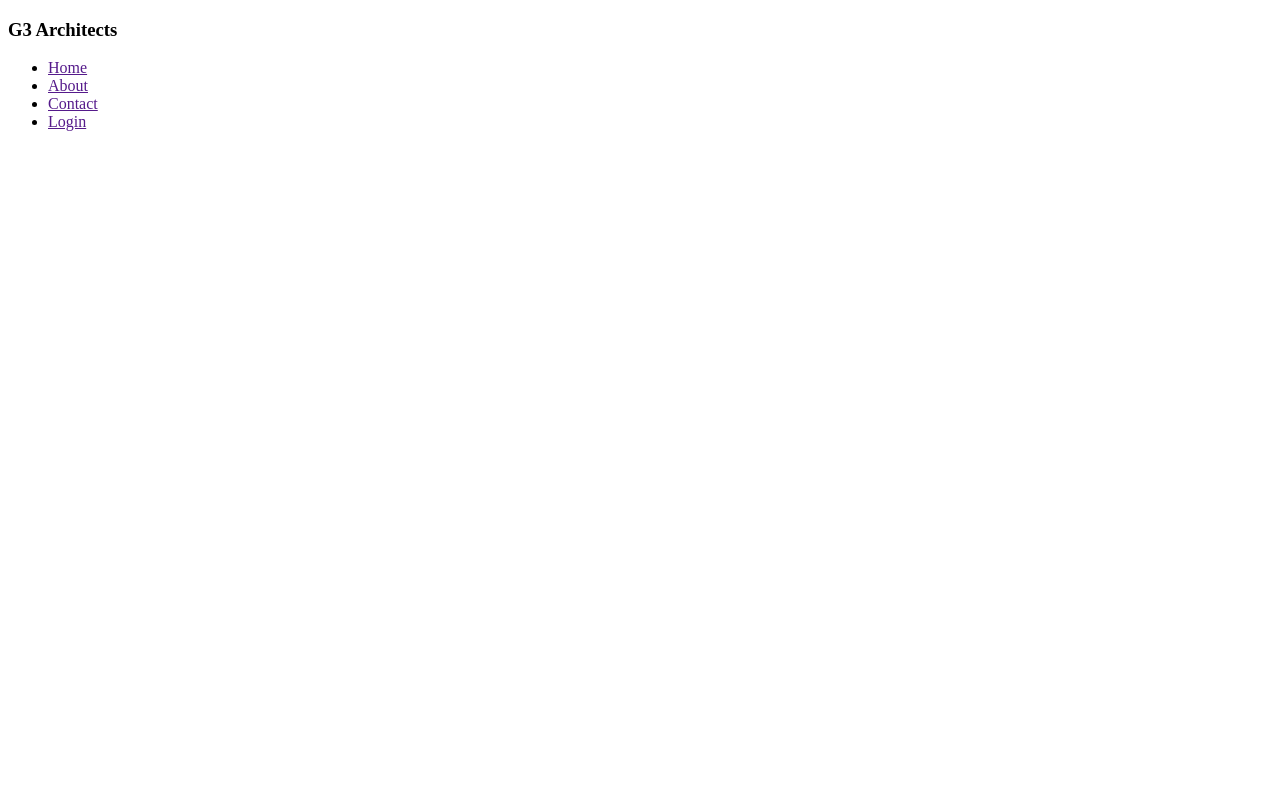
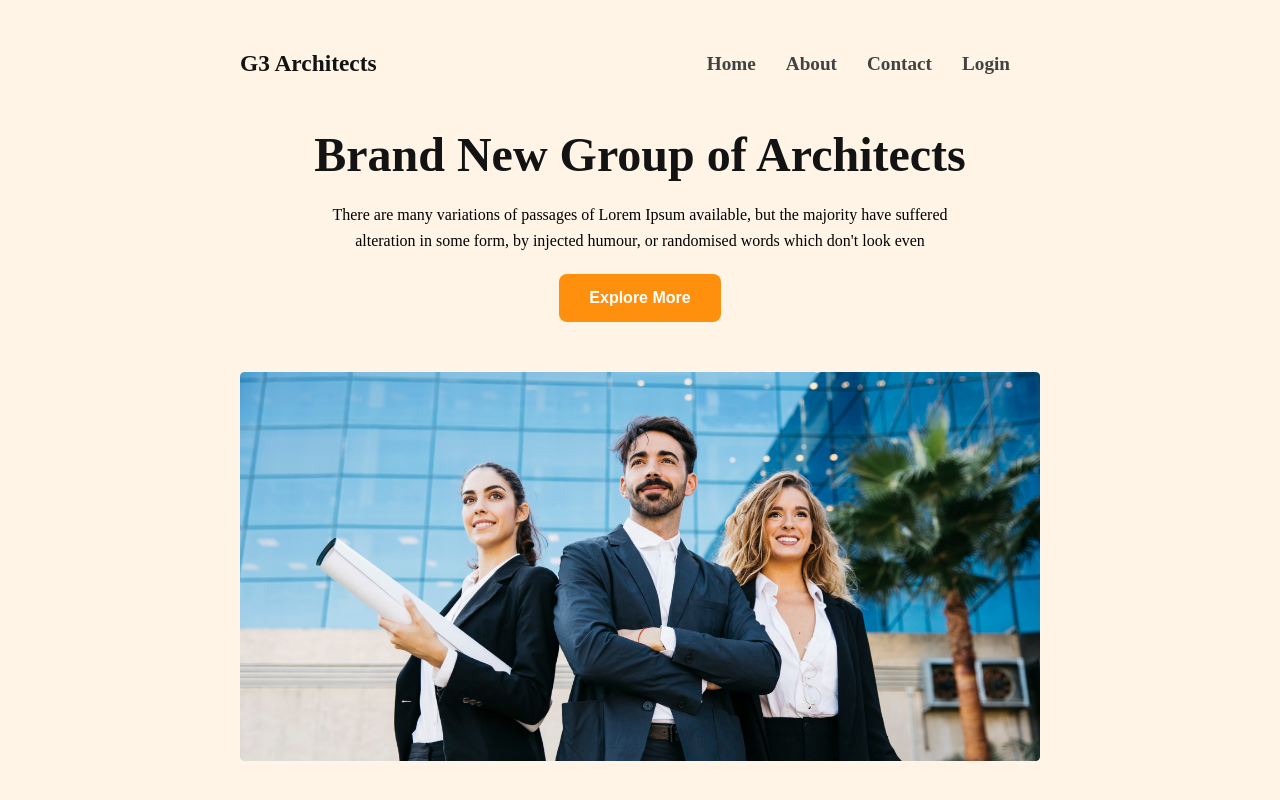
Before and after one commit to Alamin2025/arch-web, a plain HTML site: page index.html in a window 1280 px wide. Drawn offline with Linux system fonts and the light colour scheme.

Commit message:
header section complete

```diff
--- a/index.html
+++ b/index.html
@@ -1,14 +1,16 @@
 <!DOCTYPE html>
 <html lang="en">
+
 <head>
     <meta charset="UTF-8">
     <meta name="viewport" content="width=device-width, initial-scale=1.0">
     <link rel="stylesheet" href="style.css">
     <title>Document</title>
 </head>
+
 <body>
     <header>
-        <nav>
+        <nav class="nav-title">
             <h3>G3 Architects</h3>
             <ul>
                 <li><a href="">Home</a></li>
@@ -17,6 +19,17 @@
                 <li><a href="">Login</a></li>
             </ul>
         </nav>
+        <div class="banaer">
+            <div class="banaer-container">
+                <h1 class="banaer-title">Brand New
+                    Group of Architects </h1>
+                <p class="banner-description">There are many variations of passages of Lorem Ipsum available, but the
+                    majority have suffered alteration in some form, by injected humour, or randomised words which don't
+                    look even</p>
+                <button class="btn-primary">Explore More</button>
+            </div>
+            <img src="images/banner.png" alt="">
+        </div>
     </header>
     <main>
 
@@ -25,4 +38,5 @@
 
     </footer>
 </body>
+
 </html>
--- a/style.css
+++ b/style.css
@@ -1,7 +1,104 @@
-<style>
-  @import url('https://fonts.googleapis.com/css2?family=Work+Sans:ital,wght@0,200;0,300;0,400;0,500;1,400&display=swap');
-</style>
+* {
+    margin: 0px;
+    padding: 0px;
+}
 
-*{
+<style>@import url('https://fonts.googleapis.com/css2?family=Work+Sans:ital,wght@0,200;0,300;0,400;0,500;1,400&display=swap');
+
+</style>* {
     font-family: 'Work Sans', sans-serif;
 }
+
+/* header style */
+header {
+    background-color: rgba(255, 144, 14, 0.10);
+    padding: 50px 240px;
+}
+
+nav {
+    display: flex;
+    justify-content: space-between;
+    align-items: center;
+}
+
+.nav-title {
+    font-size: 1.25rem;
+    font-weight: 700;
+    color: #131313;
+
+}
+
+nav>ul {
+    display: flex;
+}
+
+nav li {
+    list-style: none;
+    margin-right: 30px;
+    font-weight: 500px;
+    font-size: 1rem;
+}
+
+nav li a {
+    text-decoration: none;
+    color: #424242;
+    font-size: 1.2rem;
+}
+
+/* banaer styles */
+
+.banaer-container {
+    max-width: 900px;
+    text-align: center;
+    margin: 0 auto;
+    padding: 50px 50px;
+}
+
+.banaer-title {
+    font-weight: 700;
+    font-size: 3rem;
+    color: #131313;
+}
+
+.banner-description{
+    font-size: 1rem;
+    font-style: normal;
+    font-weight: 400;
+    line-height: 26px;
+    margin: 20px;
+}
+
+.btn-primary{
+    border-radius: 8px;
+    background: #FF900E;
+    padding: 15px 30px;
+    color: white;
+    font-size: 1rem;
+    border-color: none;
+    font-weight: 600;
+    border: 0;
+}
+
+.banaer img{
+    width: 100%;
+}
+
+/* responsive styles */
+/* mobile devices */
+@media screen and (max-width: 576px){
+    header{
+        padding: 20px; }
+        nav{
+            flex-direction: column;
+        }
+        .nav-title{
+            font-size: 30px;
+        }
+}
+/* tablet or medium devices */
+@media screen and (min-width: 576px) (max-width: 992px){
+    header{
+        padding: 50px; }
+        nav{
+            flex-direction: column;
+}
```
